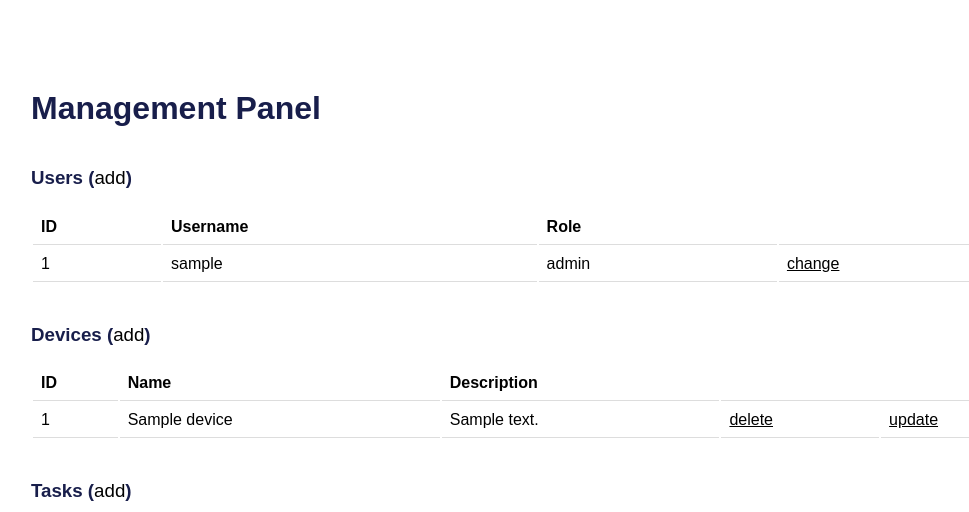
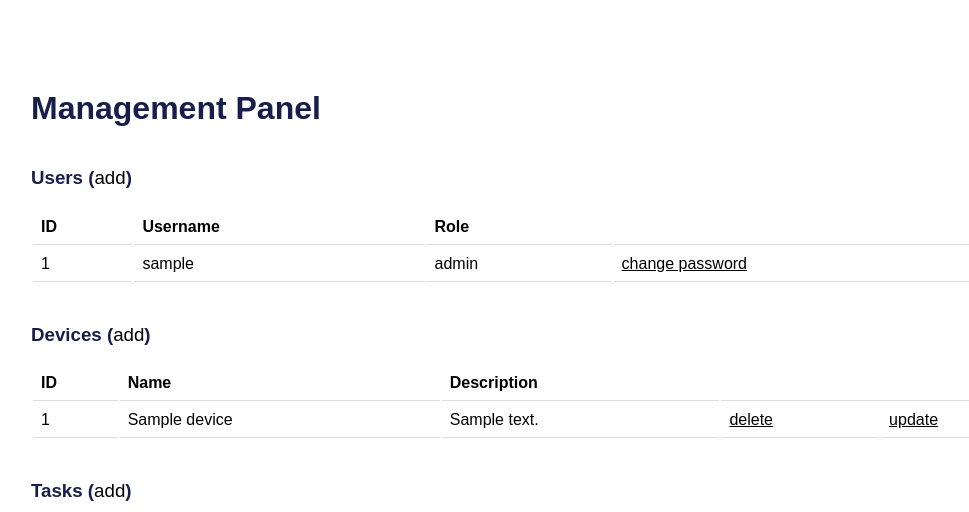
Before and after one commit to mcpcpc/taskbox, a Flask app: template taskbox/templates/manage/manage.html in a window 1280 px wide. Shown: the part 97-609 px from the top of the page, without its empty margins (97-1066 px from the left). Run offline with Flask 2, Linux system fonts and the light colour scheme; the template is opened without the code that fills it: most values are stand-ins (such as "Sample title", 1, 10 or a date in 2020).

Commit message:
Update manage.html

```diff
--- a/taskbox/templates/manage/manage.html
+++ b/taskbox/templates/manage/manage.html
@@ -20,7 +20,7 @@
 				<td>{{ user.id }}</td>
 				<td>{{ user.username }}</td>
 				<td>{{ user.role }}</td>
-				<td><a href="{{ url_for('manage.change', id=device['id']) }}">change</a></td>
+				<td><a href="{{ url_for('auth.update', id=user['id']) }}">change password</a></td>
 			</tr>
 			{% endfor %}
 		</tbody>
```
